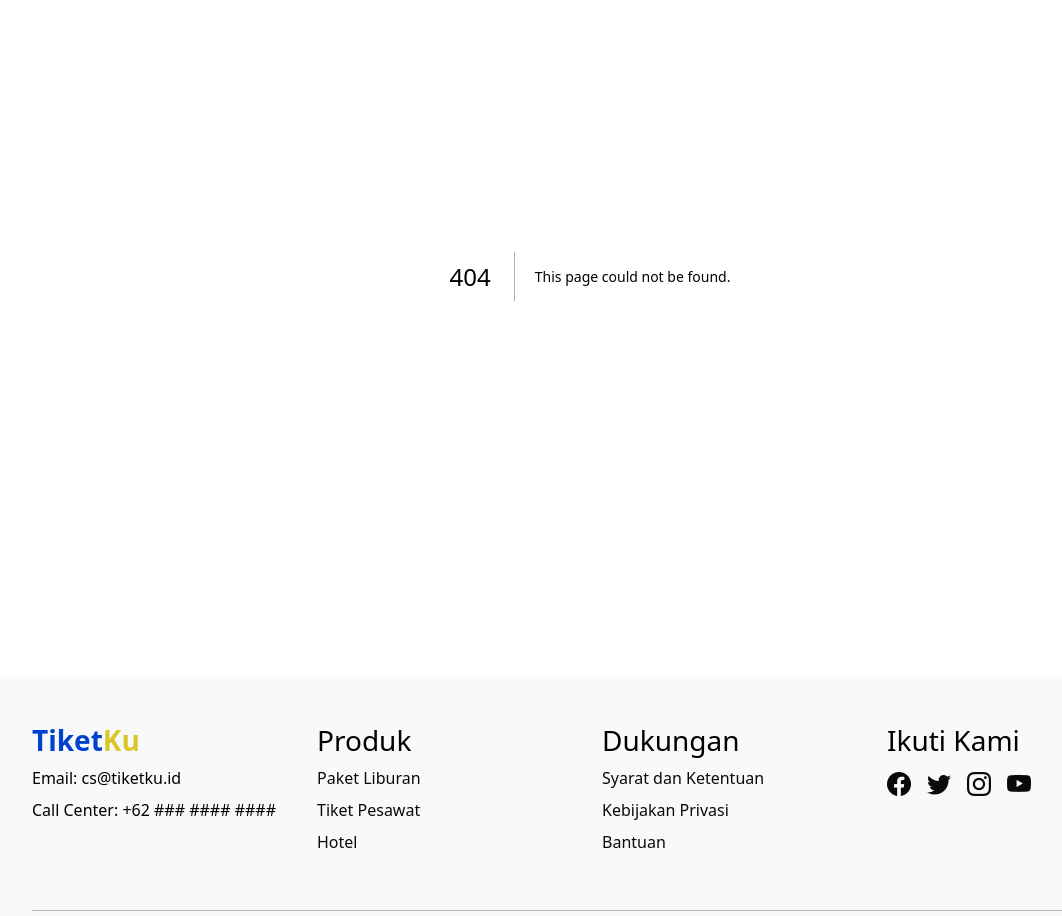
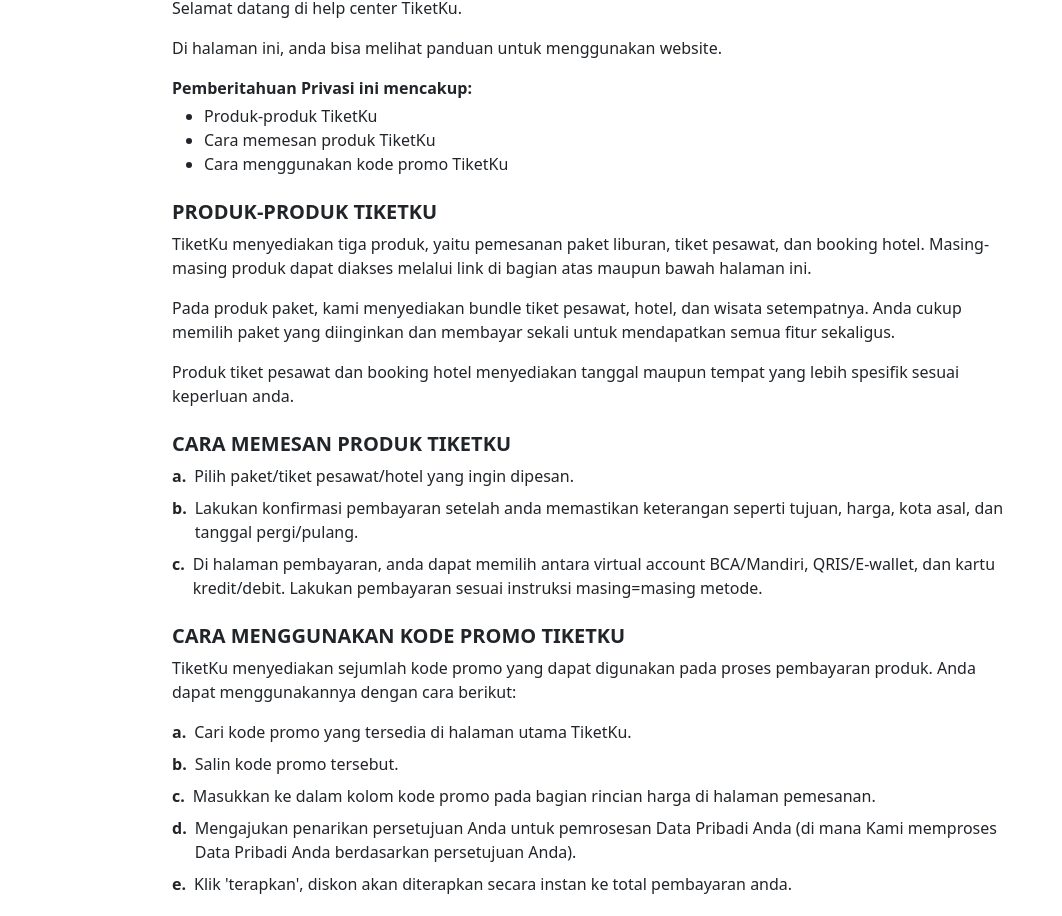
Before and after one commit to Chr155555/Frontend-Programming-UAS, a Next.js app: page /bantuan in a window 1280 px wide. Before the commit this address had no page. Shown: the part 192-1108 px from the top of the page, without its empty margins (50-1112 px from the left). Built offline with nearby package versions, Linux system fonts and the light colour scheme.

Commit message:
feat: membuat page untuk bantuan

```diff
--- /dev/null
+++ b/app/bantuan/page.tsx
@@ -0,0 +1,118 @@
+type Section = {
+  title: string;
+  paragraphs?: string[];
+  items?: { label?: string; judul?: string; text: string }[];
+  after?: string[];
+};
+
+const daftarIsi = [
+  "Produk-produk TiketKu",
+  "Cara memesan produk TiketKu",
+  "Cara menggunakan kode promo TiketKu",
+];
+
+const sections: Section[] = [
+    {
+        title: "Produk-produk TiketKu",
+        paragraphs: [
+            "TiketKu menyediakan tiga produk, yaitu pemesanan paket liburan, tiket pesawat, dan booking hotel. Masing-masing produk dapat diakses melalui link di bagian atas maupun bawah halaman ini.",
+            "Pada produk paket, kami menyediakan bundle tiket pesawat, hotel, dan wisata setempatnya. Anda cukup memilih paket yang diinginkan dan membayar sekali untuk mendapatkan semua fitur sekaligus.",
+            "Produk tiket pesawat dan booking hotel menyediakan tanggal maupun tempat yang lebih spesifik sesuai keperluan anda.",
+        ],
+    },
+    {
+        title: "Cara memesan produk tiketku",
+        items: [
+        {
+            label: "a.",
+            text: "Pilih paket/tiket pesawat/hotel yang ingin dipesan.",
+        },
+        {
+            label: "b.",
+            text: "Lakukan konfirmasi pembayaran setelah anda memastikan keterangan seperti tujuan, harga, kota asal, dan tanggal pergi/pulang.",
+        },
+        {
+            label: "c.",
+            text: "Di halaman pembayaran, anda dapat memilih antara virtual account BCA/Mandiri, QRIS/E-wallet, dan kartu kredit/debit. Lakukan pembayaran sesuai instruksi masing=masing metode.",
+        },
+        ],
+    },
+    {
+        title: "Cara menggunakan kode promo TiketKu",
+        paragraphs: [
+        "TiketKu menyediakan sejumlah kode promo yang dapat digunakan pada proses pembayaran produk. Anda dapat menggunakannya dengan cara berikut:",
+        ],
+        items: [
+        {
+            label: "a.",
+            text: "Cari kode promo yang tersedia di halaman utama TiketKu.",
+        },
+        {
+            label: "b.",
+            text: "Salin kode promo tersebut.",
+        },
+        {
+            label: "c.",
+            text: "Masukkan ke dalam kolom kode promo pada bagian rincian harga di halaman pemesanan.",
+        },
+        {
+            label: "d.",
+            text: "Mengajukan penarikan persetujuan Anda untuk pemrosesan Data Pribadi Anda (di mana Kami memproses Data Pribadi Anda berdasarkan persetujuan Anda).",
+        },
+        {
+            label: "e.",
+            text: "Klik 'terapkan', diskon akan diterapkan secara instan ke total pembayaran anda.",
+        },
+        ],
+        after: [
+        "Untuk bantuan lebih lanjut atau pertanyaan yang lebih spesifik, anda dapat kontak kami melalui email cs@tiketku.id maupun call center pada +62 ### #### ####.",
+        ],
+    },
+];
+
+export default function KebijakanPage() {
+  return (
+    <main className="container py-5" style={{ maxWidth: 860 }}>
+      <h1 className="fw-bold mb-4" style={{ color: "#000" }}>
+        Help Center TiketKu
+      </h1>
+
+      <p>Selamat datang di help center TiketKu.</p>
+      <p>
+        {`Di halaman ini, anda bisa melihat panduan untuk menggunakan website.`}
+      </p>
+
+      <p className="fw-bold mb-1">Pemberitahuan Privasi ini mencakup:</p>
+      <ul className="mb-4">
+        {daftarIsi.map((d) => (
+          <li key={d}>{d}</li>
+        ))}
+      </ul>
+
+      {sections.map((s) => (
+        <section key={s.title} className="mb-4">
+          <h2 className="h5 fw-bold text-uppercase">{s.title}</h2>
+          {s.paragraphs?.map((p) => (
+            <p key={p}>{p}</p>
+          ))}
+          {s.items?.map((it) => (
+            <div key={it.text} className="d-flex gap-2 mb-2">
+              {it.label && (
+                <strong className="flex-shrink-0">{it.label}</strong>
+              )}
+              <div>
+                {it.judul && <strong className="d-block">{it.judul}</strong>}
+                <p className="mb-0">{it.text}</p>
+              </div>
+            </div>
+          ))}
+          {s.after?.map((p) => (
+            <p key={p} className="mt-3">
+              {p}
+            </p>
+          ))}
+        </section>
+      ))}
+    </main>
+  );
+}
```
